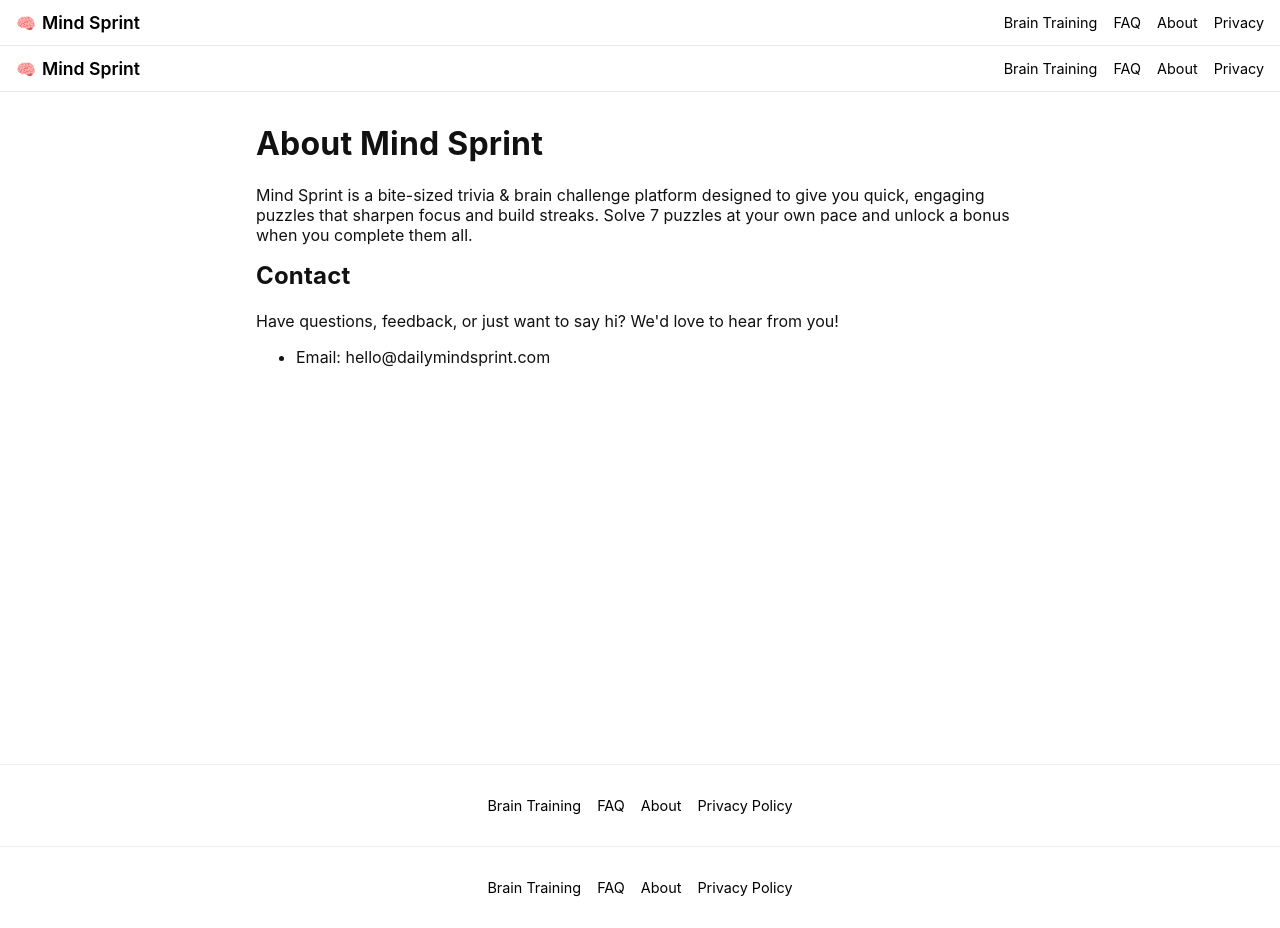
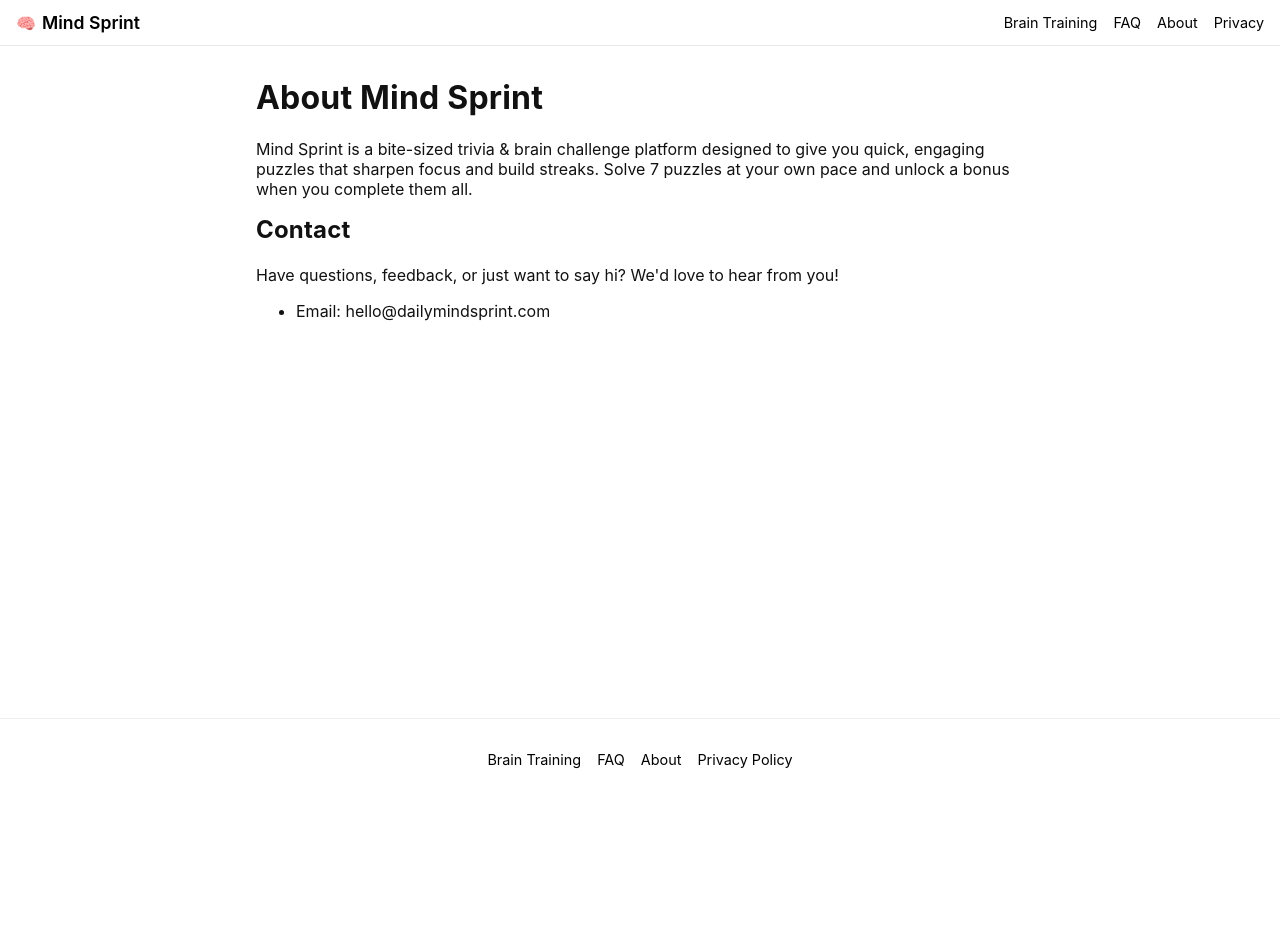
Before and after one commit to justinchase1984/mind-sprint, a Next.js app: page /about in a window 1280 px wide. After the commit the page ends 800 px from the top, so only its background shows below. Built offline with nearby package versions, Linux system fonts and the light colour scheme; no server answers.

Commit message:
Update about.tsx

```diff
--- a/pages/about.tsx
+++ b/pages/about.tsx
@@ -1,10 +1,9 @@
 // pages/about.tsx
 import Head from 'next/head'
-import Layout from '../components/Layout'
 
 export default function About() {
   return (
-    <Layout>
+    <>
       <Head>
         <title>About & Contact | Mind Sprint</title>
         <meta
@@ -12,6 +11,7 @@ export default function About() {
           content="Learn about Mind Sprint and get in touch. Bite-sized puzzles to sharpen your mind."
         />
       </Head>
+
       <main style={{ maxWidth: 800, margin: '2rem auto', padding: '0 1rem' }}>
         <h1>About Mind Sprint</h1>
         <p>
@@ -21,9 +21,8 @@ export default function About() {
         </p>
 
         <h2>Contact</h2>
-        <p>
-          Have questions, feedback, or just want to say hi? We'd love to hear from you!
-        </p>
+        <p>Have questions, feedback, or just want to say hi? We'd love to hear from you!</p>
+
         <ul>
           <li>
             Email:{' '}
@@ -31,6 +30,6 @@ export default function About() {
           </li>
         </ul>
       </main>
-    </Layout>
+    </>
   )
 }
```
